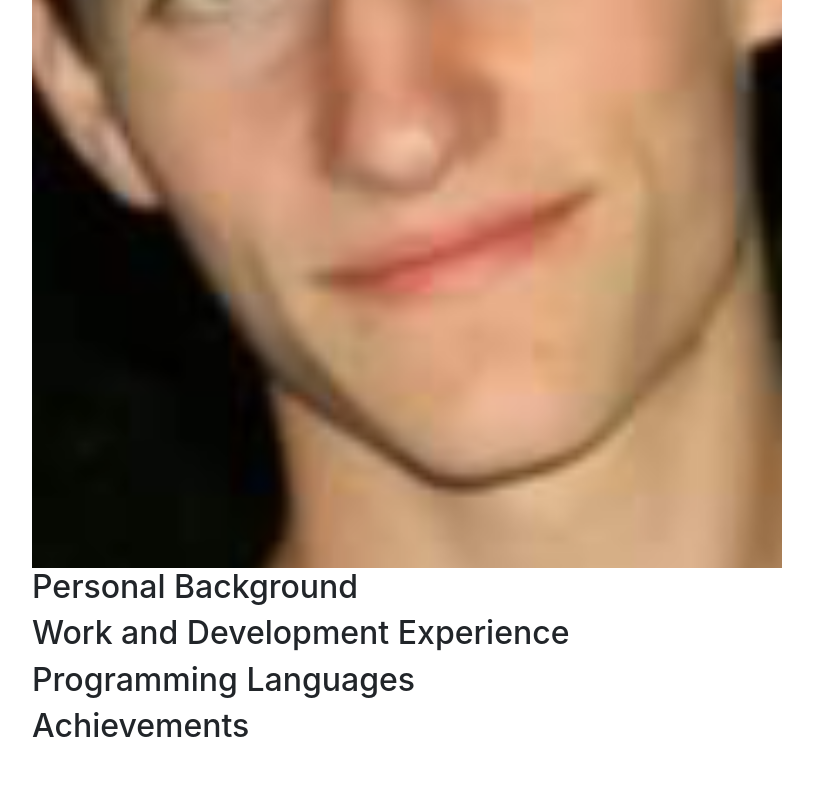
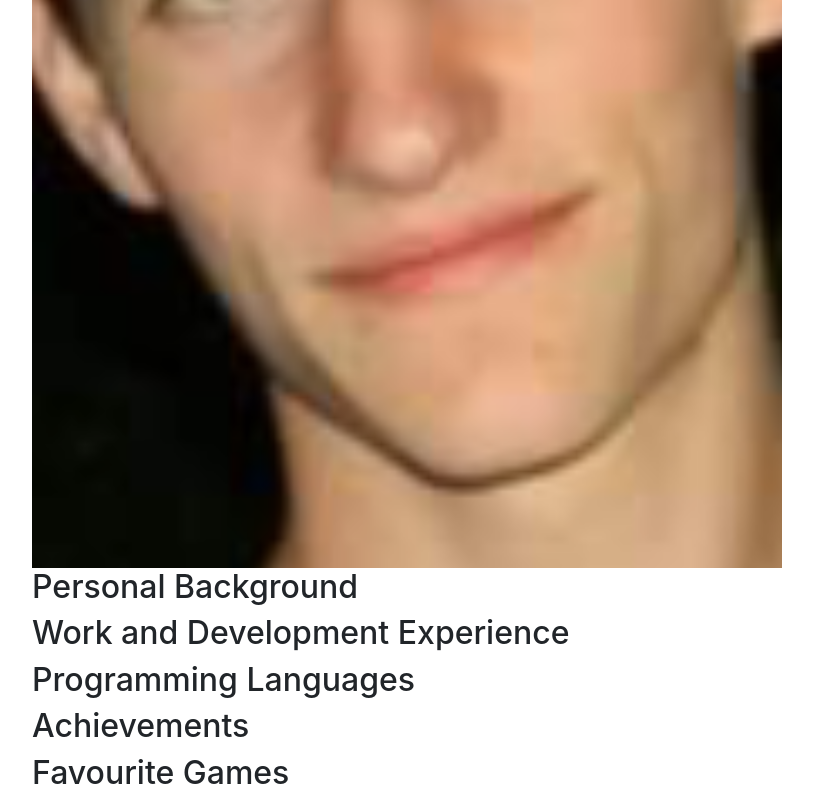
Before and after one commit to IT3049C-Students-Archive/1-online-portfolio-mikeal200, a website: page index.html in a window 1280 px wide. Shown: the part 822-1622 px from the top of the page, without its empty margins (53-866 px from the left). Before the commit the page ends 1576 px from the top, so only its background shows below. Drawn offline with nearby package versions, Linux system fonts and the light colour scheme.

Commit message:
added Favourite Games section

```diff
--- a/index.html
+++ b/index.html
@@ -32,6 +32,10 @@
 	    <div class="section" id="achievements">
 		    <h2>Achievements</h2>
 	    </div>
+	    <div class="section" id="games">
+		    <h2>Favourite Games</h2>
+	    </div>
+
     </div>
 
 	<script src="resources/scripts/index.js"></script>
```
